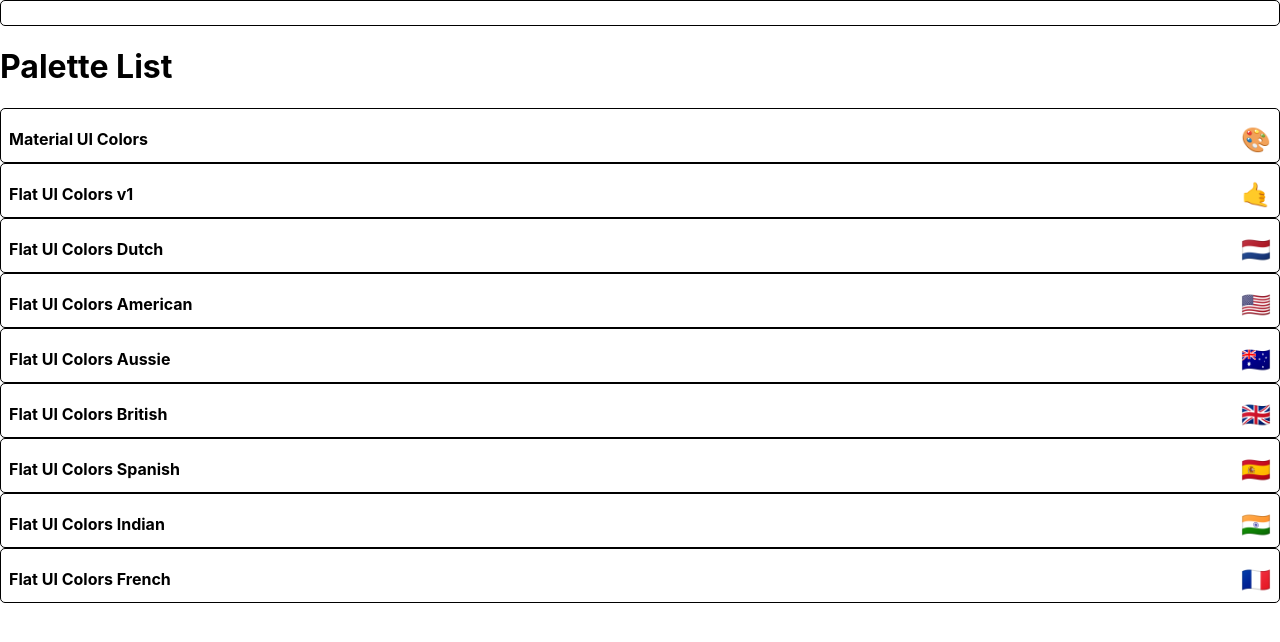
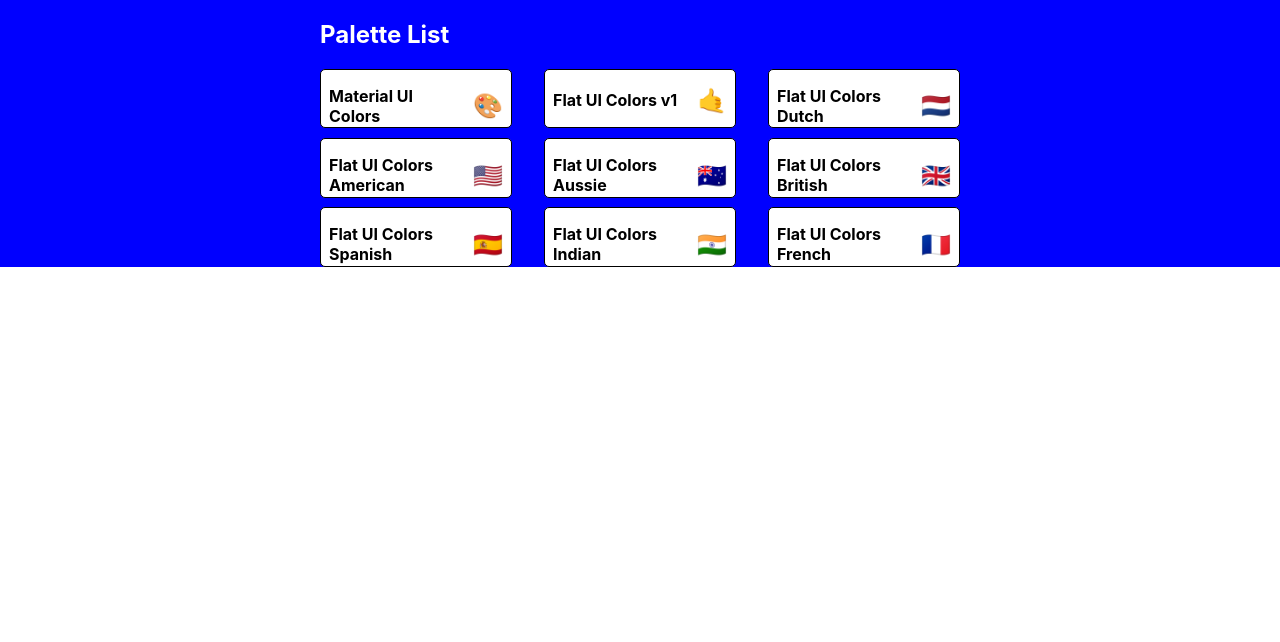
Before and after one commit to feuerbacherb/color-palette, a React (Create React App) app: page / in a window 1280 px wide. Shown: the top 642 px of the page. Built offline with nearby package versions, Linux system fonts and the light colour scheme; the HTML template or start-up script is replaced by a standard one.

Commit message:
start styling Palette withStyles

```diff
--- a/src/PaletteList.js
+++ b/src/PaletteList.js
@@ -1,19 +1,52 @@
 import React, { Component } from 'react';
 import { Link } from 'react-router-dom';
 import MiniPalette from './MiniPalette';
+import { withStyles } from '@material-ui/styles';
+
+const styles = {
+	root      : {
+		backgroundColor : 'blue',
+		height          : '100%',
+		display         : 'flex',
+		alignItems      : 'center',
+		justifyContent  : 'center',
+	},
+	container : {
+		width         : '50%',
+		display       : 'flex',
+		alignItems    : 'flex-start',
+		flexDirection : 'column',
+		flexWrap      : 'wrap',
+	},
+	nav       : {
+		display        : 'flex',
+		width          : '100%',
+		justifyContent : 'space-between',
+		color          : 'white',
+	},
+	palettes  : {
+		boxSizing           : 'border-box',
+		width               : '100%',
+		display             : 'grid',
+		gridTemplateColumns : 'repeat(3, 30%)',
+		gridGap             : '5%',
+	},
+};
 
 class PaletteList extends Component {
 	render() {
-		const { palettes } = this.props;
+		const { palettes, classes } = this.props;
 		return (
-			<div>
-				<MiniPalette />
-				<h1>Palette List</h1>
-
-				{palettes.map((palette) => <MiniPalette {...palette} />)}
+			<div className={classes.root}>
+				<div className={classes.container}>
+					<nav className={classes.nav}>
+						<h1>Palette List</h1>
+					</nav>
+					<div className={classes.palettes}>{palettes.map((palette) => <MiniPalette {...palette} />)}</div>
+				</div>
 			</div>
 		);
 	}
 }
 
-export default PaletteList;
+export default withStyles(styles)(PaletteList);
```
